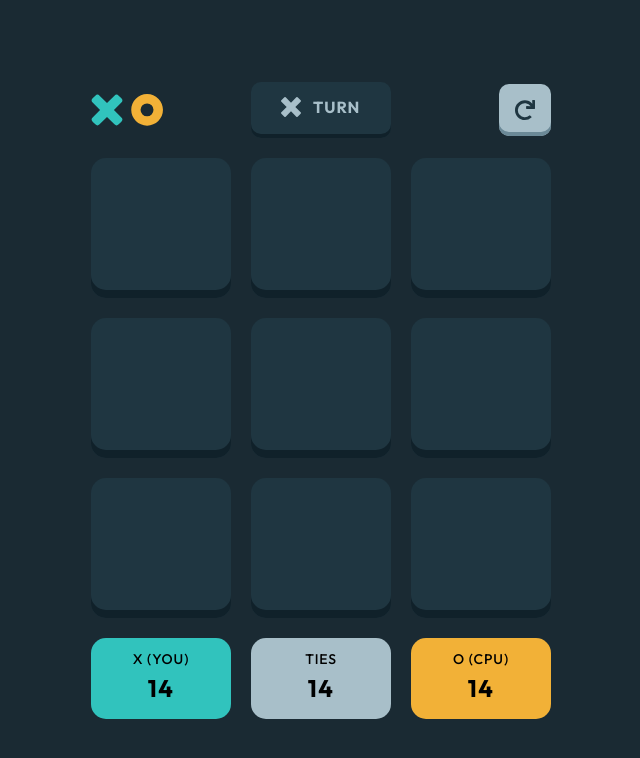
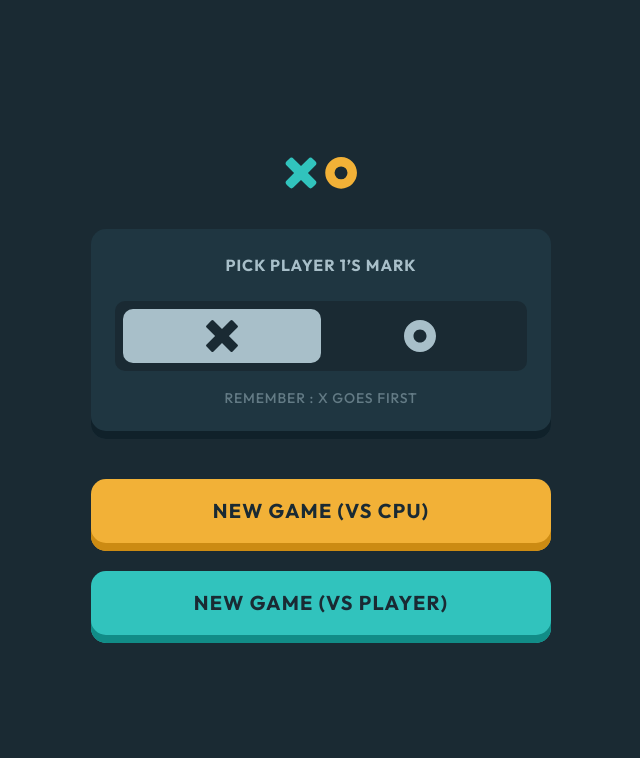
Before and after one commit to blp100/tic-tac-toe-vue, a Vue app: page / in a window 1280 px wide. Shown: the top 758 px of the page, without its empty margins (319-959 px from the left). Built offline with nearby package versions, Linux system fonts and the light colour scheme.

Commit message:
feat: add hover effect on each button

```diff
--- a/src/App.vue
+++ b/src/App.vue
@@ -7,17 +7,49 @@ import { ref } from "vue";
 
 const isOpen = ref(false);
 const winner = ref("");
+const currentPage = ref("GameMenu");
+const playerRepresentation = ref("");
+const gameMode = ref("");
+
+const handleStartGame = (selectedPlayer, mode) => {
+  // Switch to the TicTacToeGame page when the game starts
+  currentPage.value = "TicTacToeGame";
+
+  // Setup Game Mode
+  gameMode.value = mode;
+  // Pass the selected player representation to the TicTacToeGame component
+  playerRepresentation.value = selectedPlayer;
+
+  console.log(gameMode.value, playerRepresentation.value)
+};
 
 const handleWinnerPassed = (data) => {
   // Set the winner data for the modal
   winner.value = data;
   isOpen.value = true;
+
+  console.log(
+    gameMode.value,
+    winner.value,
+    isOpen.value,
+    playerRepresentation.value,
+  );
 };
 </script>
 
 <template>
   <main class="container mx-auto flex h-screen items-center justify-center">
-    <Game @winnerPassed="handleWinnerPassed" />
-    <Modal :isOpen="isOpen" :winner="winner"/>
+    <NewGameMenu
+      v-if="currentPage === 'GameMenu'"
+      @startGame="handleStartGame"
+    />
+    <Game v-else @winnerPassed="handleWinnerPassed" />
+    <Modal
+      v-if="isOpen"
+      :isOpen="isOpen"
+      :winner="winner"
+      :playerRepresentation="playerRepresentation"
+      :gameMode="gameMode"
+    />
   </main>
 </template>
--- a/src/components/Modal.vue
+++ b/src/components/Modal.vue
@@ -1,10 +1,23 @@
 <script setup>
 import IconO from "./icons/IconO.vue";
 import IconX from "./icons/IconX.vue";
+import { ref, watch, onMounted } from "vue";
 
-const { isOpen } = defineProps({
+const { isOpen, winner, playerRepresentation, gameMode } = defineProps({
   isOpen: Boolean,
   winner: String,
+  playerRepresentation: String,
+  gameMode: String,
+});
+
+const whoIsWinner =
+  gameMode === "vsComputer"
+    ? winner === playerRepresentation
+      ? "YOU WON!"
+      : "OH NO, YOU LOST…"
+    : "";
+onMounted(() => {
+  console.log(isOpen, winner, playerRepresentation, gameMode);
 });
 </script>
 
@@ -17,7 +30,7 @@ const { isOpen } = defineProps({
       <div
         class="mx-auto flex w-screen flex-col items-center bg-semi-dark-navy py-[45px]"
       >
-        <h4 class="text-silver">OH NO, YOU LOST…</h4>
+        <h4 class="text-silver">{{ whoIsWinner }}</h4>
         <div class="mt-4 flex gap-6">
           <IconO v-show="winner === 'O'" class="fill-light-yellow" />
           <IconX v-show="winner === 'X'" class="fill-light-blue" />
--- a/src/components/TicTacToeButton.vue
+++ b/src/components/TicTacToeButton.vue
@@ -1,16 +1,15 @@
 <script setup>
-import { ref } from "vue";
 import IconO from "./icons/IconO.vue";
 import IconX from "./icons/IconX.vue";
+import IconOOutline from "./icons/IconOOutline.vue";
+import IconXOutline from "./icons/IconXOutline.vue";
 
 const { value, disabled } = defineProps({
   value: String,
   disabled: Boolean,
+  currentPlayer: String,
 });
 const emit = defineEmits({ buttonClick: Function });
-
-const isCircle = ref(value == "O");
-const isCross = ref(value == "X");
 
 const handleClicked = () => {
   if (!disabled) {
@@ -21,11 +20,20 @@ const handleClicked = () => {
 </script>
 <template>
   <button
-    class="h-[140px] w-[140px] rounded-[15px] bg-semi-dark-navy shadow-[0px_-8px_0px_0px_#10212A_inset]"
+    class="group h-[140px] w-[140px] rounded-[15px] bg-semi-dark-navy shadow-[0px_-8px_0px_0px_#10212A_inset]"
     :disabled="disabled"
     @click="handleClicked"
   >
-    <IconO v-show="value === 'O'" class="mx-auto fill-light-yellow"/>
-    <IconX v-show="value === 'X'" class="mx-auto fill-light-blue"/>
+    <!-- TODO: Add animation when display markers -->
+    <IconO v-show="value === 'O'" class="mx-auto fill-light-yellow opacity-100" />
+    <IconX v-show="value === 'X'" class="mx-auto fill-light-blue opacity-100" />
+    <IconOOutline
+      v-show="currentPlayer === 'O' && !disabled"
+      class="mx-auto opacity-0 transition-opacity duration-300 ease-in group-hover:opacity-100"
+    />
+    <IconXOutline
+      v-show="currentPlayer === 'X' && !disabled"
+      class="mx-auto opacity-0 transition-opacity duration-300 ease-in group-hover:opacity-100"
+    />
   </button>
 </template>
--- a/src/components/TicTacToeGrid.vue
+++ b/src/components/TicTacToeGrid.vue
@@ -12,7 +12,12 @@ const gridValues = ref(Array(9).fill(""));
 const currentPlayer = ref("X");
 const isGameOvered = ref(false);
 
+console.log(currentPlayer.value);
+
 const checkWinner = () => {
+  if (gridValues.value.every((value) => value !== "")) {
+    announceWinner("tie");
+  }
   // Check rows
   for (let i = 0; i < 3; i++) {
     if (
@@ -65,7 +70,6 @@ const emitCurrentPlayer = () => {
 
 // Handle the Tic Tac Toe button click in the parent component
 const handleButtonClick = (index) => {
-
   gridValues.value[index] = currentPlayer.value;
   checkWinner();
   currentPlayer.value = currentPlayer.value === "X" ? "O" : "X";
@@ -80,6 +84,7 @@ const handleButtonClick = (index) => {
       :key="index"
       :value="value"
       :disabled="isGameOvered || value !== ''"
+      :currentPlayer="currentPlayer"
       @buttonClick="handleButtonClick(index)"
     />
   </div>
--- /dev/null
+++ b/src/components/icons/IconXOutline.vue
@@ -0,0 +1,10 @@
+<template>
+  <svg width="64" height="64" xmlns="http://www.w3.org/2000/svg">
+    <path
+      d="M51.12 1.269c.511 0 1.023.195 1.414.586l9.611 9.611c.391.391.586.903.586 1.415s-.195 1.023-.586 1.414L44.441 32l17.704 17.705c.391.39.586.902.586 1.414 0 .512-.195 1.024-.586 1.415l-9.611 9.611c-.391.391-.903.586-1.415.586a1.994 1.994 0 0 1-1.414-.586L32 44.441 14.295 62.145c-.39.391-.902.586-1.414.586a1.994 1.994 0 0 1-1.415-.586l-9.611-9.611a1.994 1.994 0 0 1-.586-1.415c0-.512.195-1.023.586-1.414L19.559 32 1.855 14.295a1.994 1.994 0 0 1-.586-1.414c0-.512.195-1.024.586-1.415l9.611-9.611c.391-.391.903-.586 1.415-.586s1.023.195 1.414.586L32 19.559 49.705 1.855c.39-.391.902-.586 1.414-.586Z"
+      stroke="#31C3BD"
+      stroke-width="2"
+      fill="none"
+    />
+  </svg>
+</template>
--- a/src/pages/NewGameMenu.vue
+++ b/src/pages/NewGameMenu.vue
@@ -2,6 +2,26 @@
 import IconX from "@/components/icons/IconX.vue";
 import Logo from "@/components/icons/Logo.vue";
 import IconO from "@/components/icons/IconO.vue";
+import { ref } from "vue";
+
+const playerRepresentation = ref("X");
+const toggleRepresentation = ref("X");
+
+const emit = defineEmits({
+  startGame: Function,
+});
+
+const startGameWithComputer = () => {
+  playerRepresentation.value = toggleRepresentation.value;
+
+  emit("startGame", playerRepresentation.value, "vsComputer");
+};
+
+const startGameWithPlayer = () => {
+  playerRepresentation.value = toggleRepresentation.value;
+
+  emit("startGame", playerRepresentation.value, "vsPlayer");
+};
 </script>
 
 <template>
@@ -11,17 +31,54 @@ import IconO from "@/components/icons/IconO.vue";
       class="rounded-[15px] bg-semi-dark-navy p-6 shadow-[0px_-8px_0px_0px_#10212A_inset]"
     >
       <h4 class="text-center text-silver">PICK PLAYER 1’S MARK</h4>
-      <div class="mt-6 flex rounded-[10px] bg-dark-navy p-2">
-        <div
-          class="flex h-[54px] w-[198px] justify-center rounded-[10px] bg-silver/5"
+      <div
+        class="relative mt-6 flex rounded-[10px] bg-dark-navy p-2 transition-all ease-out"
+      >
+        <Transition
+          enter-active-class="duration-300 ease-out"
+          enter-from-class="transform scale-95 opacity-95"
+          enter-to-class="transform scale-100 opacity-100"
+          leave-active-class="duration-200 ease-in"
+          leave-from-class="transform scale-95 opacity-95"
+          leave-to-class="transform scale-100 opacity-100"
         >
-          <IconX class="m-auto h-8 w-8 fill-silver" />
-        </div>
-        <div
-          class="flex h-[54px] w-[198px] justify-center rounded-[10px] bg-silver"
+          <div
+            class="absolute h-[54px] w-[198px] transform rounded-[10px] bg-silver duration-300"
+            :class="{ 'translate-x-[198px]': toggleRepresentation === 'O' }"
+          />
+        </Transition>
+        <button
+          @click="
+            () => {
+              toggleRepresentation = 'X';
+            }
+          "
+          class="flex h-[54px] w-[198px] justify-center"
         >
-          <IconO class="m-auto h-8 w-8 fill-dark-navy" />
-        </div>
+          <IconX
+            class="z-10 m-auto h-8 w-8 duration-500"
+            :class="{
+              'fill-dark-navy': toggleRepresentation === 'X',
+              'fill-silver': toggleRepresentation === 'O',
+            }"
+          />
+        </button>
+        <button
+          @click="
+            () => {
+              toggleRepresentation = 'O';
+            }
+          "
+          class="flex h-[54px] w-[198px] justify-center"
+        >
+          <IconO
+            class="z-10 m-auto h-8 w-8 duration-500"
+            :class="{
+              'fill-dark-navy': toggleRepresentation === 'O',
+              'fill-silver': toggleRepresentation === 'X',
+            }"
+          />
+        </button>
       </div>
       <p class="mb-1.5 mt-[17px] text-center text-silver/50">
         REMEMBER : X GOES FIRST
@@ -30,11 +87,13 @@ import IconO from "@/components/icons/IconO.vue";
     <div class="flex flex-col gap-5">
       <button
         class="mx-0 w-[460px] rounded-[15px] bg-light-yellow pb-[25px] pt-[17px] shadow-[0px_-8px_0px_0px_#CC8B13_inset]"
+        @click="startGameWithComputer"
       >
         <h3 class="text-center text-dark-navy">NEW GAME (VS CPU)</h3>
       </button>
       <button
         class="mx-0 w-[460px] rounded-[15px] bg-light-blue pb-[25px] pt-[17px] shadow-[0px_-8px_0px_0px_#118C87_inset]"
+        @click="startGameWithPlayer"
       >
         <h3 class="text-center text-dark-navy">NEW GAME (VS PLAYER)</h3>
       </button>
```
